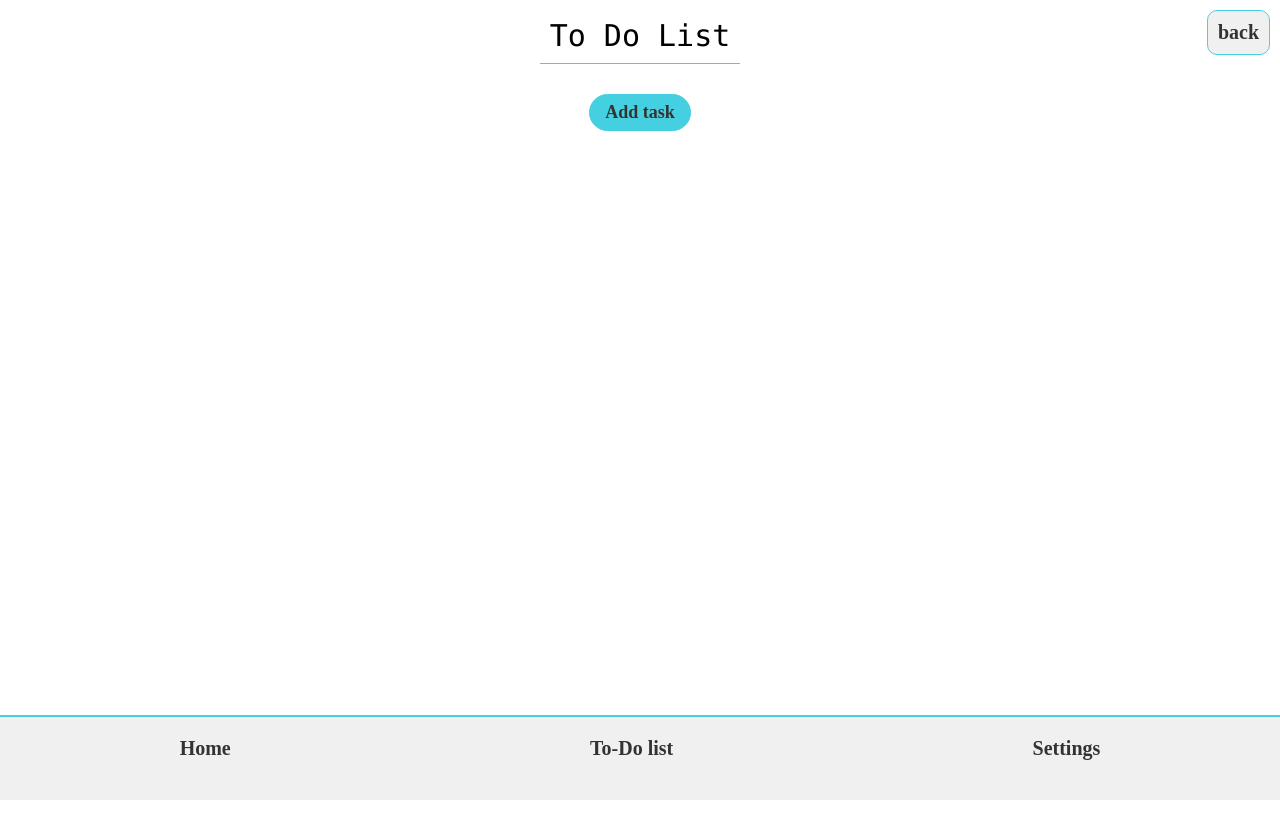
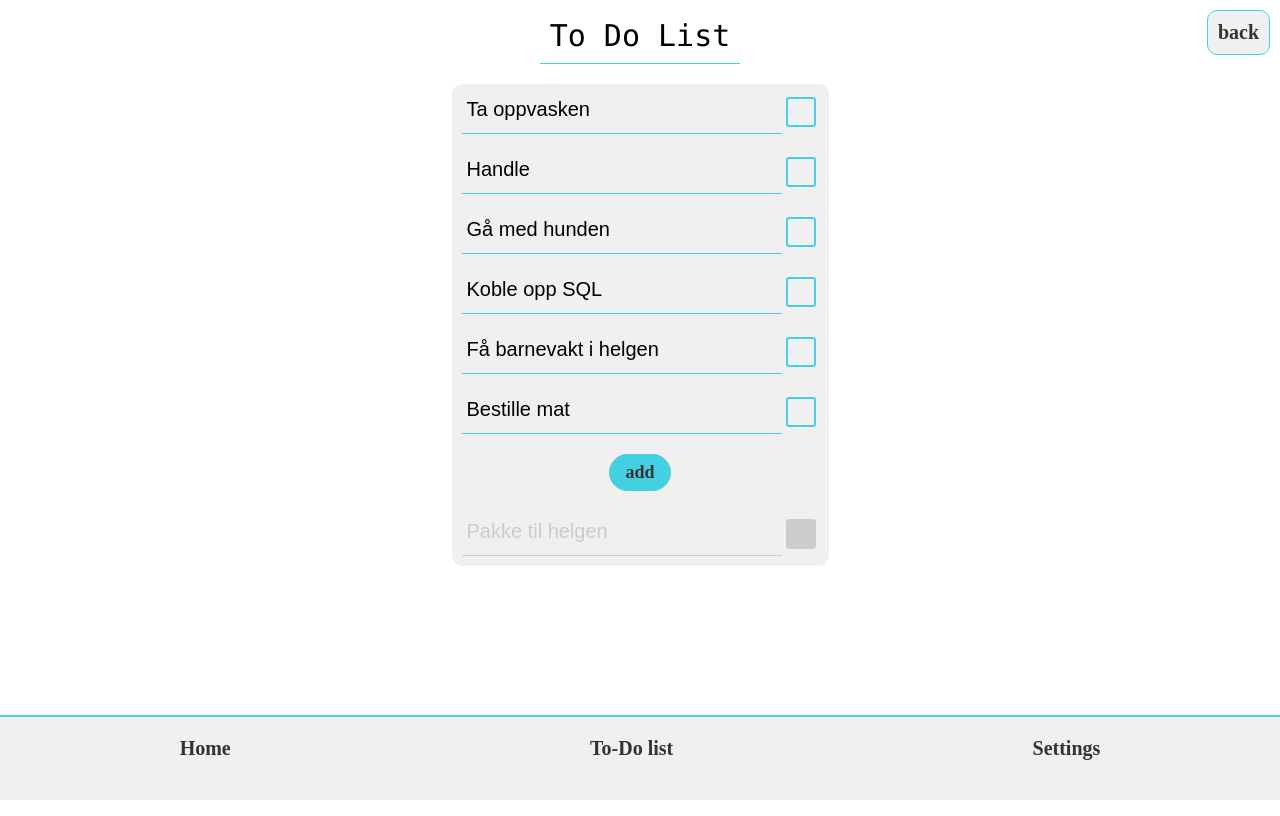
Before and after one commit to RebeckaKinn/Childsplay.vue, a Vue app: page /to-do-list in a window 1280 px wide. Built offline with nearby package versions, Linux system fonts and the light colour scheme.

Commit message:
added method to delete data and bool for done/ongoing

```diff
--- a/src/components/model-controller/td-list.js
+++ b/src/components/model-controller/td-list.js
@@ -1,29 +1,34 @@
-import { ref } from 'vue';
 
 
+export const toDoList = () => {
+    return DB_toDoList;
+}
 
 export const UpdateList = () => {
 
     let newTask = document.getElementById('task-input').value;
-
+    if(newTask === '' || null) return;
+    let newId = DB_toDoList.length * 2;
+    DB_toDoList.push(
+        {description: newTask,
+        id: newId,
+        done: false
+        },
+    );
 }
 
-export const toDoList = () => {
-    // let output = '';
-    // DB_toDoList.forEach(task => {
-    //     output += `<div class="info">${task.description}</div> <div><input type="checkbox" class="info-checkbox"/></div>`;
-    // });
-    // return output;
-    return DB_toDoList;
+export const deleteListData = () => {
+    DB_toDoList.splice(0);
 }
 
 //dummy DB::
 
 const DB_toDoList = [
-    {description: 'Ta oppvasken'},
-    {description: 'Handle'},
-    {description: 'Gå med hunden'},
-    {description: 'Koble opp SQL'},
-    {description: 'Få barnevakt i helgen'},
-    {description: 'Bestille mat'},
-]//ta inn checkbox og få lista til å generere seg.
+    {description: 'Ta oppvasken', id: 0, done: false},
+    {description: 'Handle', id: 1, done: false},
+    {description: 'Gå med hunden', id: 2, done: false},
+    {description: 'Koble opp SQL', id: 3, done: false},
+    {description: 'Få barnevakt i helgen', id: 4, done: false},
+    {description: 'Bestille mat', id: 5, done: false},
+    {description: 'Pakke til helgen', id: 6, done: true},
+]
--- a/src/components/pop-ups/add-task.vue
+++ b/src/components/pop-ups/add-task.vue
@@ -1,10 +1,10 @@
 <script>
-import {  } from '../../components/model-controller/td-list.js';
+import { UpdateList } from '../../components/model-controller/td-list.js';
 
 export default{
     setup(){
         return{
-
+            UpdateList
         }
     },
 
@@ -27,8 +27,8 @@ export default{
             </div>
 
             <button
-                class="add"
-                @click="TogglePopUp()">
+                class="todo-add-task-button"
+                @click="UpdateList(), TogglePopUp()">
                 Add task
             </button>
 
--- a/src/components/pop-ups/delete-todo-warning.vue
+++ b/src/components/pop-ups/delete-todo-warning.vue
@@ -1,3 +1,20 @@
+<script>
+import { deleteListData } from '../../components/model-controller/td-list.js';
+
+export default{
+
+    setup(){
+        return{
+            deleteListData
+        }
+    },
+
+    props: ['TogglePopUp']
+}
+
+</script>
+
+
 <template>
     <div class="default-pop-up">
         <div class="default-pop-up-inner">
@@ -8,7 +25,7 @@
             <div class="button-container">
             <button
                 class="add"
-                @click="TogglePopUp()">
+                @click="deleteListData(), TogglePopUp()">
                     Yes
             </button>
 
@@ -23,17 +40,8 @@
     </div>
 </template>
 
-<script>
-export default{
-    props: ['TogglePopUp']
-}
-
-</script>
 
 <style scoped>
-
-
-
 .button-container {
   display: flex;
   justify-content: center;
--- a/src/pages/Todo-Page.vue
+++ b/src/pages/Todo-Page.vue
@@ -1,23 +1,36 @@
 <script>
-import FooterMenu from '../components/menuItems/Footer-menu.vue'
-import BackButton from '../components/Info/BackButton.vue'
-import { triggers ,TogglePopUp} from '../pop-ups.js'
-import AddTask from '../components/pop-ups/add-task.vue'
+import FooterMenu from '../components/menuItems/Footer-menu.vue';
+import BackButton from '../components/Info/BackButton.vue';
+import { triggers ,TogglePopUp} from '../pop-ups.js';
+import AddTask from '../components/pop-ups/add-task.vue';
 import { toDoList } from '../components/model-controller/td-list.js';
+import { onMounted, ref, computed } from 'vue';
 
 export default {
   setup (){
 
+    const taskList = ref([]);
+
+    const completedTasks = computed( () => {
+        return taskList.value.filter(task => task.done === true);
+    })
+
+    const currentTasks = computed( () => {
+        return taskList.value.filter(task => task.done === false);
+    })
+
+    onMounted(async () => {
+        taskList.value = await toDoList();
+    })
+
     return {
       triggers,
       TogglePopUp,
-      toDoList: []
+      taskList,
+      completedTasks,
+      currentTasks,
     }
   },
-
-  mounted() {
-        this.toDoList = toDoList();
-    },
 
    components: {
      FooterMenu,
@@ -38,20 +51,32 @@ export default {
     </header>
 
     <main class="todo-main">
-        <section class="todo-grid" v-for="task in toDoList" :key="task.id">
+        <section class="todo-grid" v-for="task in currentTasks" :key="task.id">
                 <div class="info">{{ task.description }}</div>
-                <div><input type="checkbox" class="info-checkbox" /></div>
+                <div><input
+                        type="checkbox"
+                        class="info-checkbox"
+                        v-model="task.done"/></div>
         </section>
+
+
     <div class="todo-button-link">
-
         <button
             class="todo-add-task-button"
             @click="TogglePopUp('addTask')">
-                Add task
+                add
         </button>
+    </div>
+
+        <section class="todo-grid" v-for="task in completedTasks" :key="task.id">
+                <div class="info info-done">{{ task.description }}</div>
+                <div><input
+                        type="checkbox"
+                        class="info-checkbox"
+                        v-model="task.done"/></div>
+        </section>
 
 
-    </div>
         <span>
             <AddTask
                 v-if="triggers.addTask"
--- a/src/todo.css
+++ b/src/todo.css
@@ -4,7 +4,7 @@
     align-items: center;
     justify-content: center;
 }
-.todo-button-link .todo-add-task-button{
+.todo-add-task-button{
     font-family: Century Gothic;
     cursor: pointer;
     text-decoration: none;
@@ -16,15 +16,16 @@
     padding-right: 15px;
     border-radius: 30px;
     font-size: 18px;
+    margin-bottom: 15px;
     color: #333;
 }
 .todo-main{
     margin-top: 20px;
+    background-color: #f0f0f0;
+    border-radius: 10px;
 }
 .todo-grid{
     display: grid;
-    background-color: #f0f0f0;
-    border-radius: 10px;
     padding: 10px;
     grid-template-columns: 320px auto;
     grid-template-rows: auto;
@@ -39,8 +40,32 @@
     padding-top: 4px;
 }
 .info-checkbox{
-    grid-area: checkbox;
-    justify-self: center;
     height: 30px;
     width: 30px;
 }
+
+.info-checkbox {
+
+    appearance: none;
+    -webkit-appearance: none;
+    -moz-appearance: none;
+
+    grid-area: checkbox;
+    justify-self: center;
+    width: 30px;
+    height: 30px;
+    border: 2px solid #45d0e2;
+    border-radius: 3px;
+    outline: none;
+    transition: background-color 0.3s;
+  }
+
+  .info-checkbox:checked {
+    background-color: #ccc;
+    border-color: #ccc;
+  }
+
+  .info-done{
+    color: #ccc;
+    border-color: #ccc;
+  }
```
